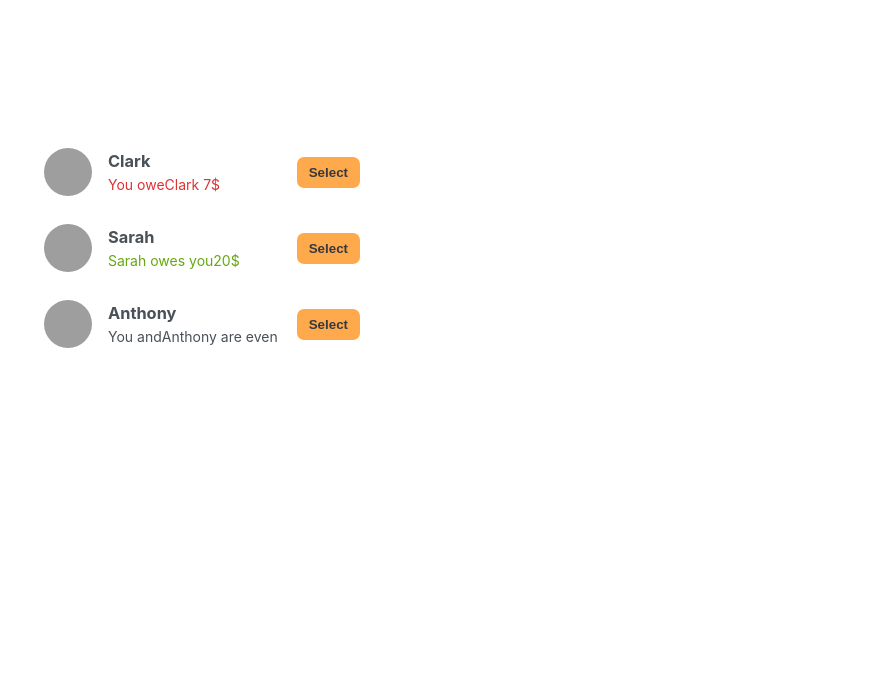
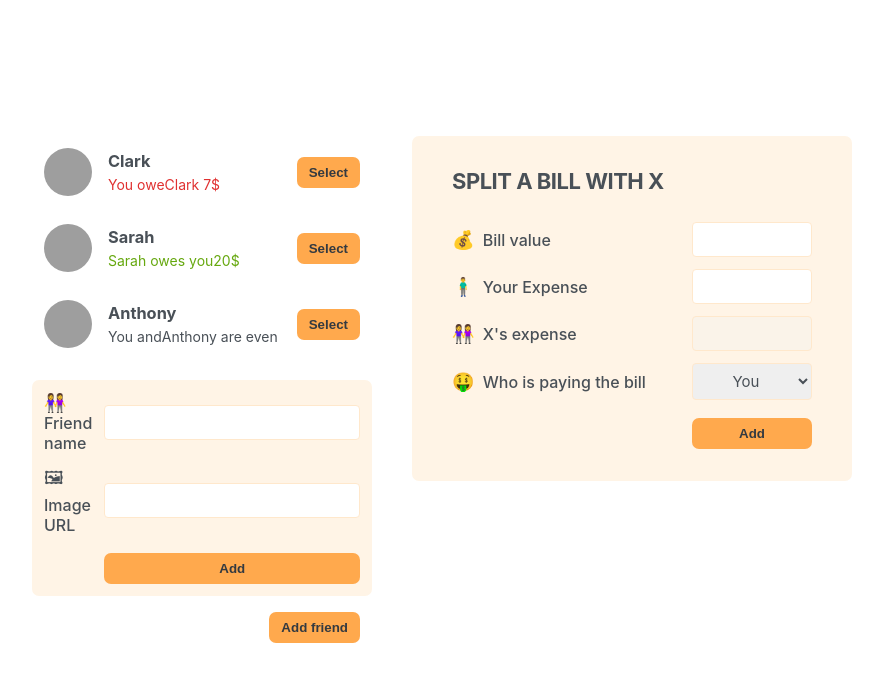
Before and after one commit to Fichtenbaum/eat-n-split, a React (Create React App) app: page / in a window 1280 px wide. Shown: the top 682 px of the page, without its empty margins (198-1081 px from the left). Built offline with nearby package versions, Linux system fonts and the light colour scheme; grey boxes are pictures that could not be loaded.

Commit message:
feat: adding forms

```diff
--- a/src/App.js
+++ b/src/App.js
@@ -24,7 +24,11 @@
     <div className="app">
       <div className="sidebar">
         <FriendsList />
+        <FormAddFriend />
+        <Button>Add friend</Button>
       </div>
+
+      <FormSplitBill />
     </div>
   );
 }
@@ -60,7 +64,50 @@
 
       {friend.balance === 0 && <p>You and{friend.name} are even</p>}
 
-      <button className="button">Select</button>
+      <Button>Select</Button>
     </li>
   );
 }
+
+function Button({ children }) {
+  return <button className="button">{children}</button>;
+}
+
+function FormAddFriend() {
+  return (
+    <form className="form-add-friend">
+      <label>👭 Friend name</label>
+      <input type="text" />
+
+      <label>🖼 Image URL</label>
+      <input type="text" />
+
+      <Button>Add</Button>
+    </form>
+  );
+}
+
+function FormSplitBill() {
+  return (
+    <form className="form-split-bill">
+      <h2>Split a bill with X</h2>
+
+      <label>💰 Bill value</label>
+      <input type="text" />
+
+      <label>🧍‍♂️ Your Expense</label>
+      <input type="text" />
+
+      <label>👭 X's expense</label>
+      <input type="text" disabled />
+
+      <label>🤑 Who is paying the bill</label>
+      <select>
+        <option value="user">You</option>
+        <option value="friend">X</option>
+      </select>
+
+      <Button>Add</Button>
+    </form>
+  );
+}
```
